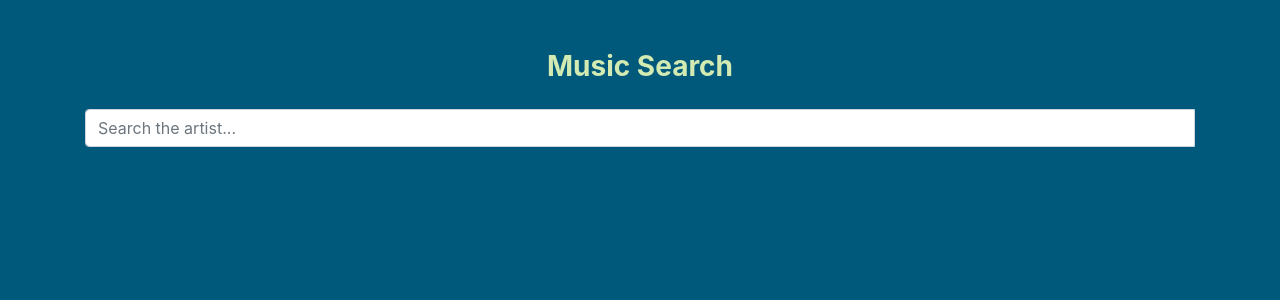
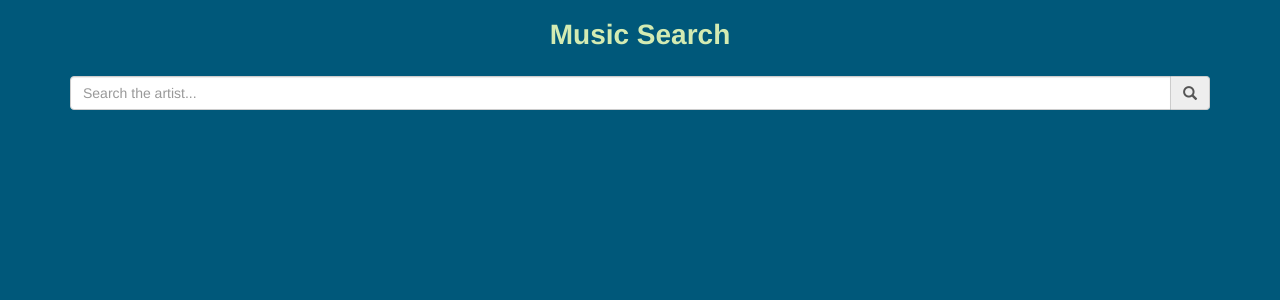
Before and after one commit to vinnlee/music-search, a React (Create React App) app: page / in a window 1280 px wide. Shown: the top 300 px of the page. Built offline with nearby package versions, Linux system fonts and the light colour scheme.

Commit message:
Fix some minor bug

```diff
--- a/public/index.html
+++ b/public/index.html
@@ -19,8 +19,8 @@
       work correctly both with client-side routing and a non-root public URL.
       Learn how to configure a non-root public URL by running `npm run build`.
     -->
-    <link rel="stylesheet" href="https://maxcdn.bootstrapcdn.com/bootstrap/latest/css/bootstrap.min.css">
-    <title>React App</title>
+    <link rel="stylesheet" href="https://maxcdn.bootstrapcdn.com/bootstrap/3.3.7/css/bootstrap.min.css" integrity="sha384-BVYiiSIFeK1dGmJRAkycuHAHRg32OmUcww7on3RYdg4Va+PmSTsz/K68vbdEjh4u" crossorigin="anonymous">
+    <title>Music Search App</title>
   </head>
   <body>
     <noscript>
--- a/src/Album.jsx
+++ b/src/Album.jsx
@@ -1,26 +1,30 @@
 import React, { Component } from 'react';
-import { Col, Thumbnail } from 'react-bootstrap';
+import { Grid, Row, Col, Thumbnail } from 'react-bootstrap';
 import './App.css';
 
 class Album extends Component {
     render() {
         const { topalbum } = this.props;
         return(
-            <div className="top-albums">
+            <Grid className="top-albums">
                 <h3 className="album-title">The Hottest Albums of this singer</h3>
+                <Row className="albums-list">
             {
-                topalbum.map((album, index) => {
-                    let albumImage = (album.image[3]['#text'] !== "") ? album.image[3]['#text'] : "https://via.placeholder.com/300x300?text=Image+Not+Found";
+                topalbum.filter((album, index) => {
+                    return album.name !== "(null)";
+                }).map((album, index) => {
+                    let albumImage = (album.image[3]['#text'] !== "") ? "https://lastfm-img2.akamaized.net/i/u/400x400/" + album.image[3]['#text'].split('/').pop() : "https://via.placeholder.com/400x400?text=Image+Not+Found";
                     return(
                         <Col xs={6} md={4} key={index}>
-                            <Thumbnail src={albumImage} alt="" href={album.url} className="album-card">
-                                <p>{album.name}</p>
+                            <Thumbnail src={albumImage} alt="" href={album.url} className="album-card" target="_blank">
+                                {album.name}
                             </Thumbnail>
                         </Col>
                     )
                 })
             }
-            </div>
+                </Row>
+            </Grid>
         )
     }
 }
--- a/src/App.css
+++ b/src/App.css
@@ -2,7 +2,6 @@ body {
     background: #00587A;
     color: #D3EBB2;
 }
-
 a {
     color: #3aaf85;
 }
@@ -10,41 +9,42 @@ a:hover {
     color: #02b875;
     text-decoration: underline;
 }
-
 .app {
-    margin-top: 50px;
+    margin-top: 20px;
 }
-
 .app-title {
     text-align: center;
     font-weight: bold;
     font-size: 28px;
     margin-bottom: 25px;
 }
-
 .result-container {
     margin-top: 40px;
 }
-
 .artist-name {
     font-size: 22px;
     color: #ecf0f1;
 }
-
 .artist-summary {
     font-size: 16px;
     color: #bdc3c7;
 }
-
 .album-card {
     text-align: center;
     margin-bottom: 30px;
+    display: block;
+}
+.album-card img {
+    width: 100%;
 }
 .album-card:hover {
     text-decoration: none;
 }
-
 .album-title {
     text-align: center;
     margin: 30px 0;
 }
+.albums-list {
+    display: flex;
+    flex-wrap: wrap;
+}
--- a/src/App.jsx
+++ b/src/App.jsx
@@ -16,7 +16,7 @@ class App extends Component {
 
     search() {
         const ROOT_URL = "https://ws.audioscrobbler.com/2.0/";
-        const API_KEY  = "4f252d962d0d150de60957d3e904dc27";
+        const API_KEY  = process.env.REACT_APP_SECRET_API_KEY;
         const GET_ARTIST = "artist.getinfo";
         const GET_ALBUM = "artist.gettopalbums";
 
@@ -28,7 +28,7 @@ class App extends Component {
         })
         .then(response => response.json())
         .then(result => {
-            const artist = result.artist; // artist = result.artist
+            const {artist} = result; // artist = result.artist
             this.setState({artist});
             fetch(album_info, {
                 method: "GET"
@@ -44,8 +44,8 @@ class App extends Component {
     render() {
         return (
             <div className="app">
+                <h3 className="app-title">Music Search</h3>
                 <Grid>
-                    <h3 className="app-title">Music Search</h3>
                     <FormGroup>
                         <InputGroup>
                             <FormControl
@@ -60,21 +60,21 @@ class App extends Component {
                                 }}
                             />
                             <InputGroup.Addon onClick={ () => this.search() }>
-                                <Glyphicon glyph="search"></Glyphicon>
+                                <Glyphicon glyph="search" />
                             </InputGroup.Addon>
                         </InputGroup>
                     </FormGroup>
+                </Grid>
                 {
                     this.state.artist !== null
                     ?
                     <div>
-                            <Profile artist={this.state.artist} />
+                        <Grid><Profile artist={this.state.artist} /></Grid>
                         <Album topalbum={this.state.album} />
                     </div>
                     :
                     <div></div>
                 }
-                </Grid>
             </div>
         )
     }
--- a/src/Profile.jsx
+++ b/src/Profile.jsx
@@ -34,11 +34,11 @@ class Profile extends Component {
             <div className="result-container">
                 <Media className="profile">
                     <Media.Left>
-                        <Image src={artist.image[2]['#text']} />
+                      <Image src={artist.image[2]['#text']} />
                     </Media.Left>
                     <Media.Body>
-                        <Media.Heading className="artist-name">{artist.name}</Media.Heading>
-                        <p className="artist-summary" dangerouslySetInnerHTML={{__html: artist.bio.summary}} />
+                      <Media.Heading>{artist.name}</Media.Heading>
+                      <p className="artist-summary" dangerouslySetInnerHTML={{__html: artist.bio.summary}} />
                     </Media.Body>
                 </Media>
             </div>
```
Also changed, not shown: 1 other file (tests, documents, lock files or other folders). Lines whose indentation alone changed are shown as unchanged.
